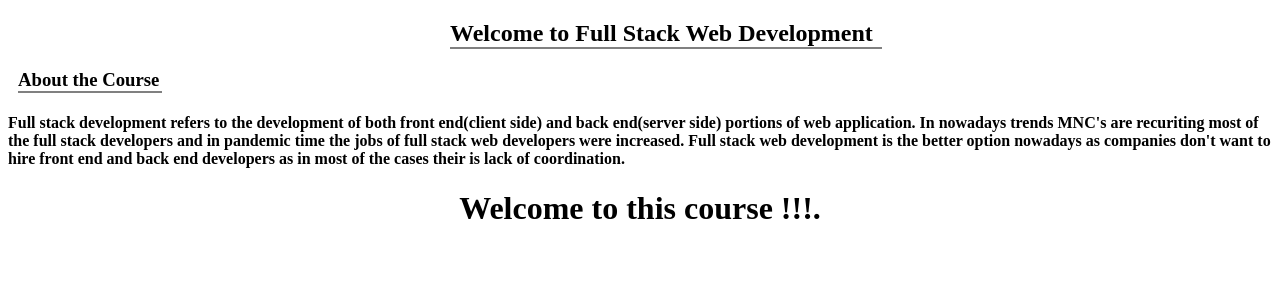
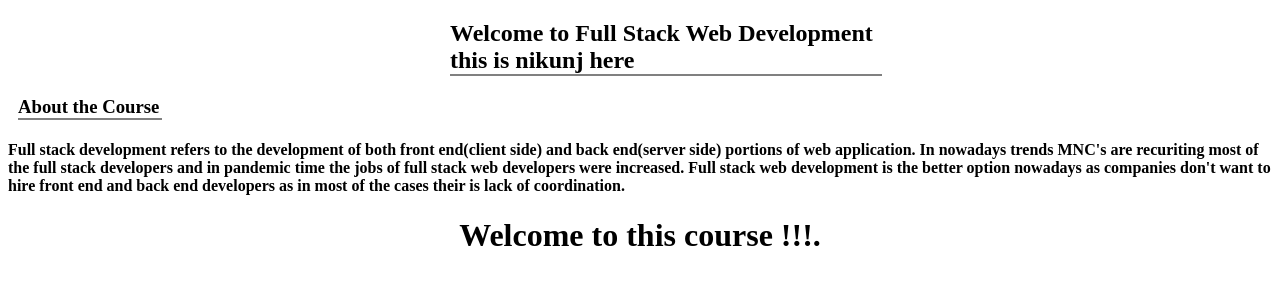
Before and after one commit to nk1102/FullStack-1, a plain HTML site: page index.html in a window 1280 px wide. Drawn offline with Linux system fonts and the light colour scheme.

Commit message:
this is updated !

```diff
--- a/index.html
+++ b/index.html
@@ -10,7 +10,7 @@
 </head>
 <body>
     <h2>
-     Welcome to Full Stack Web Development
+     Welcome to Full Stack Web Development this is nikunj here
     </h3>
     <h3>
         About the Course
```
